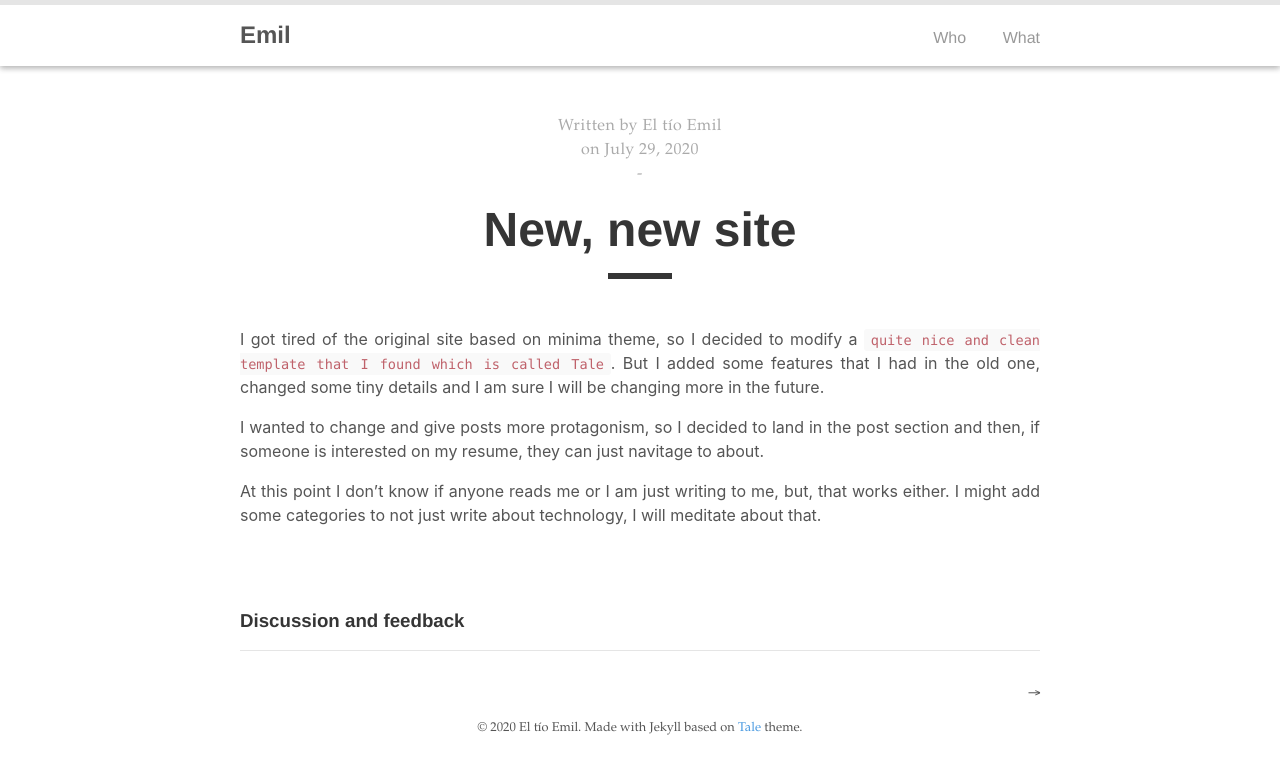
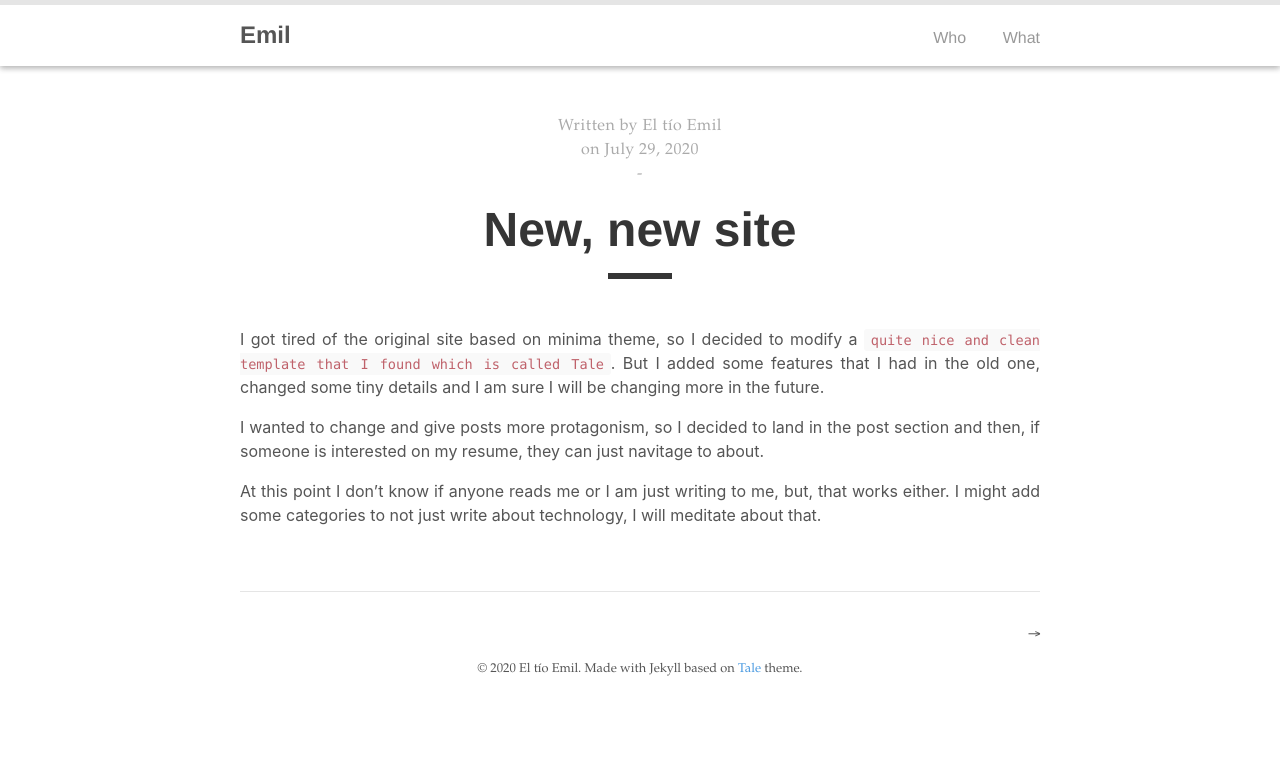
Before and after one commit to eltioemil/eltioemil.github.io, a Jekyll site: the page built from _posts/2020-07-29-new-new-site.md, in a window 1280 px wide. Shown: the top 774 px of the page. Built offline with Jekyll 4.4.1, drawn with Linux system fonts in a browser that asks for light colours; a script that is not in the unit is left out; comment, search, counter and statistics services are not loaded; some of the changed lines change nothing that is shown.

Commit message:
Changed back to hyvor comments

```diff
--- a/_config.yml
+++ b/_config.yml
@@ -37,6 +37,3 @@
 
 # Excludes
 exclude: [ Gemfile, Gemfile.lock, emil.gemspec ]
-
-# Disqus (Set to your disqus id)
-disqus: emiliourea
--- a/_includes/disqus_comments.html
+++ /dev/null
@@ -1,11 +0,0 @@
-<!-- Start disqus -->
-<script src="{{ "/assets/js/disqusLoader.js" | relative_url }}" /></script>
-<div id="disqus_thread"><h3>Discussion and feedback</h3></div>
-<div class="disqus"></div>
-<script>
-    disqusLoader('.disqus', {
-        scriptUrl: 'https://{{ site.disqus }}.disqus.com/embed.js'
-    });
-</script>
-<noscript>Please enable JavaScript to view the <a href="https://disqus.com/?ref_noscript">comments powered by Disqus.</a></noscript>
-<!-- End disqus -->
--- /dev/null
+++ b/_includes/hyvor_comments.html
@@ -0,0 +1,14 @@
+<div id="hyvor-talk-view"></div>
+<script type="text/javascript">
+  var HYVOR_TALK_WEBSITE = 806;
+  var HYVOR_TALK_CONFIG = {
+    url: "{{ page.url | absolute_url }}",
+    id: "{{page.id}}",
+    loadMode: "scroll",
+  };
+</script>
+<script
+  async
+  type="text/javascript"
+  src="//talk.hyvor.com/web-api/embed"
+></script>
--- a/_layouts/post.html
+++ b/_layouts/post.html
@@ -25,7 +25,7 @@
 </div>
 
 {% if page.comments %}
-  {% include disqus_comments.html %}
+  {% include hyvor_comments.html %}
 {% endif %}
 
 <div class="pagination">
```
